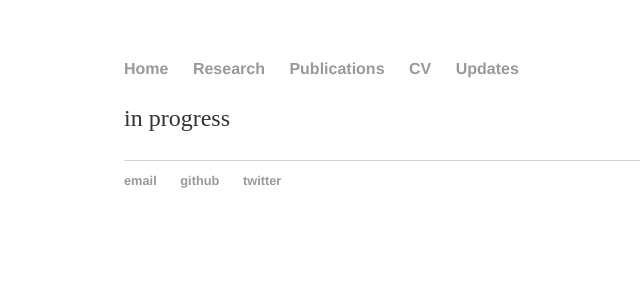
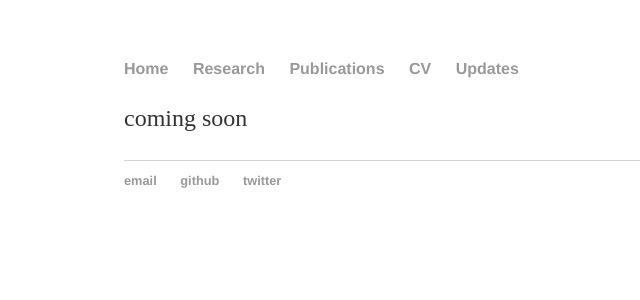
Before and after one commit to mpoterek/mpoterek.github.io, a Jekyll site: the page built from updates/index.html, in a window 1280 px wide. Shown: the top 300 px of the page, without its empty margins (68-708 px from the left). Built offline with Jekyll 4.4.1, drawn with Linux system fonts in a browser that asks for light colours.

Commit message:
Update index.html

```diff
--- a/updates/index.html
+++ b/updates/index.html
@@ -2,6 +2,6 @@
 layout: default
 title: Marya Poterek
 ---
-<div class="blurb">
-	<p>in progress</p>
-</div><!-- /.blurb -->
+<div class="updates">
+	<p>coming soon</p>
+</div>
```
